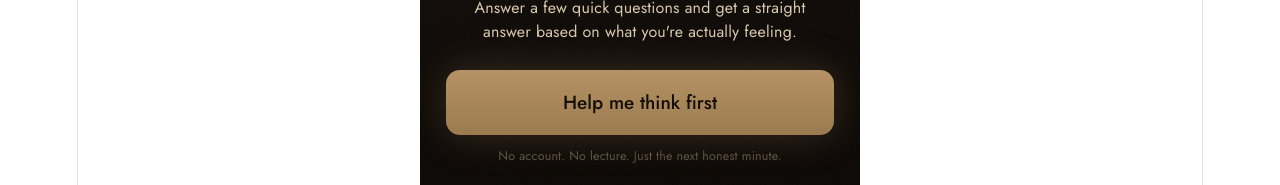
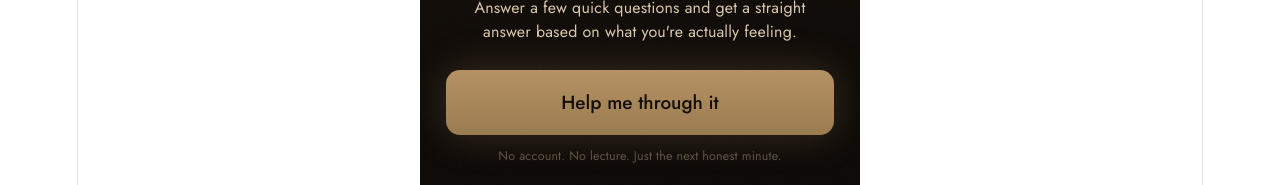
Before and after one commit to mrsailess/clear-morning, a React (Vite) app: page / in a window 1280 px wide. Shown: the part 420-605 px from the top of the page. Built offline with nearby package versions, Linux system fonts and the light colour scheme.

Commit message:
Update CTA button copy to 'Help me through it'

```diff
--- a/src/App.jsx
+++ b/src/App.jsx
@@ -392,7 +392,7 @@ function Onboarding({ onDone, onStep, onTryNow }) {
             <p style={{ ...sub, fontSize: 16, margin: "16px auto 0", maxWidth: 342, lineHeight: 1.48, textAlign: "center", color: "#d8c8ad" }}>
               Answer a few quick questions and get a straight answer based on what you're actually feeling.
             </p>
-            <button style={{ ...primary, marginTop: 26, fontSize: 19, padding: "19px", boxShadow: "0 0 38px rgba(181,146,102,0.26)" }} onClick={() => { track("first_screen_primary_clicked"); track("reality_check_cta_clicked"); onTryNow && onTryNow(); }}>Help me think first</button>
+            <button style={{ ...primary, marginTop: 26, fontSize: 19, padding: "19px", boxShadow: "0 0 38px rgba(181,146,102,0.26)" }} onClick={() => { track("first_screen_primary_clicked"); track("reality_check_cta_clicked"); onTryNow && onTryNow(); }}>Help me through it</button>
             <p style={{ ...sub, textAlign: "center", fontSize: 12.5, marginTop: 12, opacity: 0.75 }}>
               No account. No lecture. Just the next honest minute.
             </p>
```
